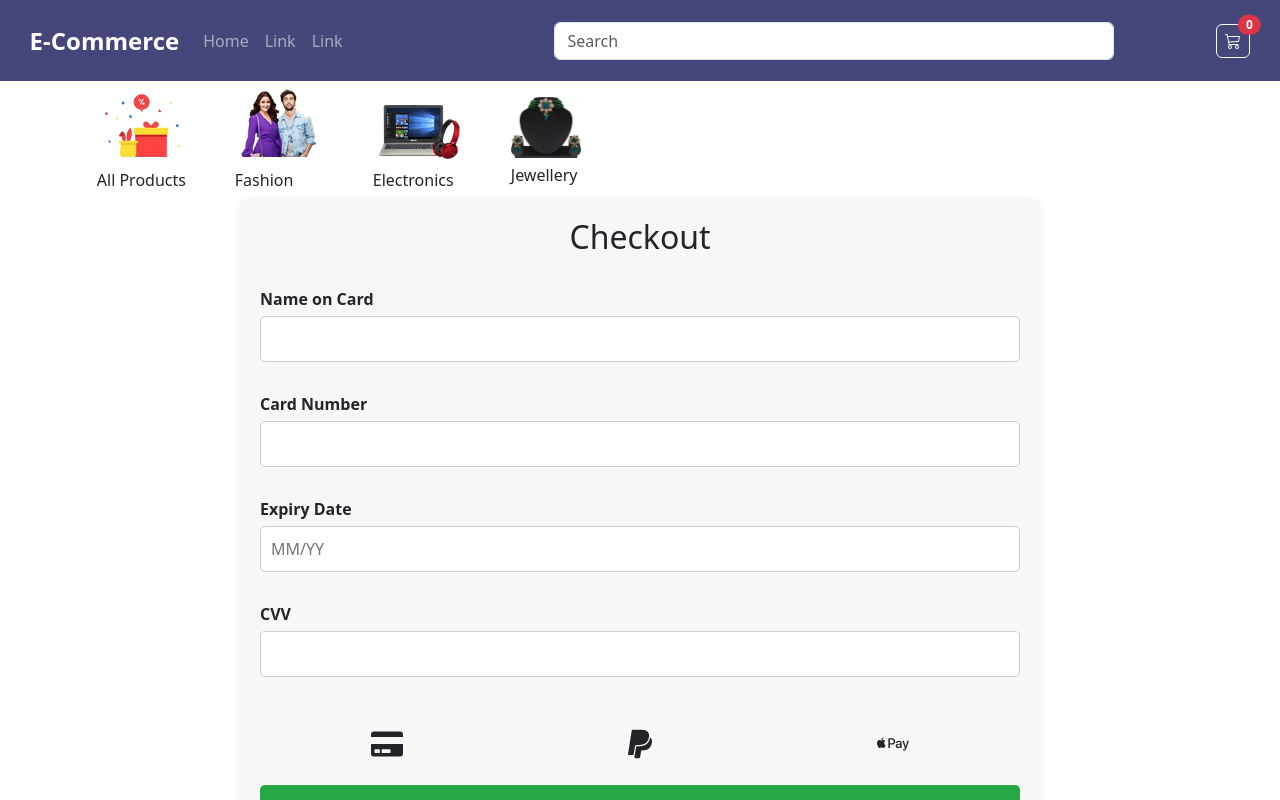
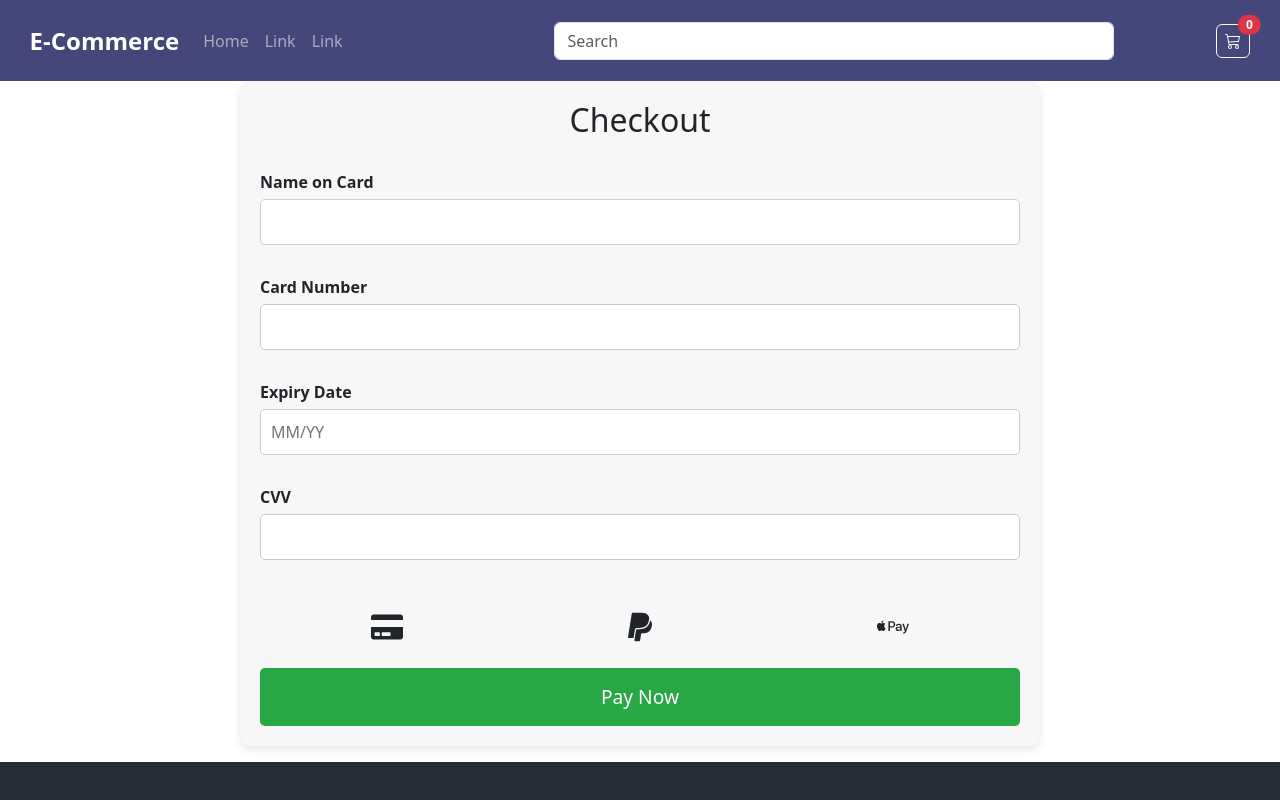
Before and after one commit to MuhammadShafaqat/React-Store, a React (Create React App) app: page /checkoutPage in a window 1280 px wide. Shown: the top 800 px of the page. Built offline with nearby package versions, Linux system fonts and the light colour scheme.

Commit message:
filter page conditional rendring

```diff
--- a/src/App.js
+++ b/src/App.js
@@ -1,7 +1,7 @@
 import "./App.css";
 import React, { useState } from "react";
 import "bootstrap/dist/css/bootstrap.min.css";
-import { BrowserRouter as Router, Routes, Route } from "react-router-dom";
+import { BrowserRouter as Router, Routes, Route, useLocation } from "react-router-dom";
 import { Navbar1 } from "./components/navbar1/Navbar1";
 import { Home } from "./components/home/Home";
 import { Filters } from "./components/filters/Filters";
@@ -12,27 +12,39 @@ import Footer from "./components/footer/Footer";
 
 function App() {
   const [category, setCategory] = useState('all');
-  const [searchTerm, setSearchTerm] = useState('')
+  const [searchTerm, setSearchTerm] = useState('');
 
   return (
     <React.Fragment>
-   <Router >
-      <div className="App1">
-<Navbar1 setSearchTerm={setSearchTerm} />
-<Filters setCategory={setCategory} />
-<Routes>
-
-      <Route exact path='/' element={<Home category={category}  searchTerm={searchTerm} />}  />
-      <Route path='/product/:id' element={<Product/>}  />
-      <Route   path='/cartItems' element={<CartItems/>}  />
-      <Route   path='/checkoutPage' element={<CheckoutPage/>}  />
-
-</Routes>
-<Footer />
-      </div>
+      <Router>
+        <div className="App1">
+          <Navbar1 setSearchTerm={setSearchTerm} />
+          <MainContent category={category} setCategory={setCategory} searchTerm={searchTerm} />
+          <Footer />
+        </div>
       </Router>
     </React.Fragment>
   );
 }
 
+const MainContent = ({ category, setCategory, searchTerm }) => {
+  const location = useLocation();
+
+  // Define routes where you don't want to show the Filters component
+  const hideFilterRoutes = ['/cartItems', '/checkoutPage'];
+
+  return (
+    <>
+      {/* Conditionally render Filters component */}
+      {!hideFilterRoutes.includes(location.pathname) && <Filters setCategory={setCategory} />}
+      <Routes>
+        <Route exact path='/' element={<Home category={category} searchTerm={searchTerm} />} />
+        <Route path='/product/:id' element={<Product />} />
+        <Route path='/cartItems' element={<CartItems />} />
+        <Route path='/checkoutPage' element={<CheckoutPage />} />
+      </Routes>
+    </>
+  );
+};
+
 export default App;
```
